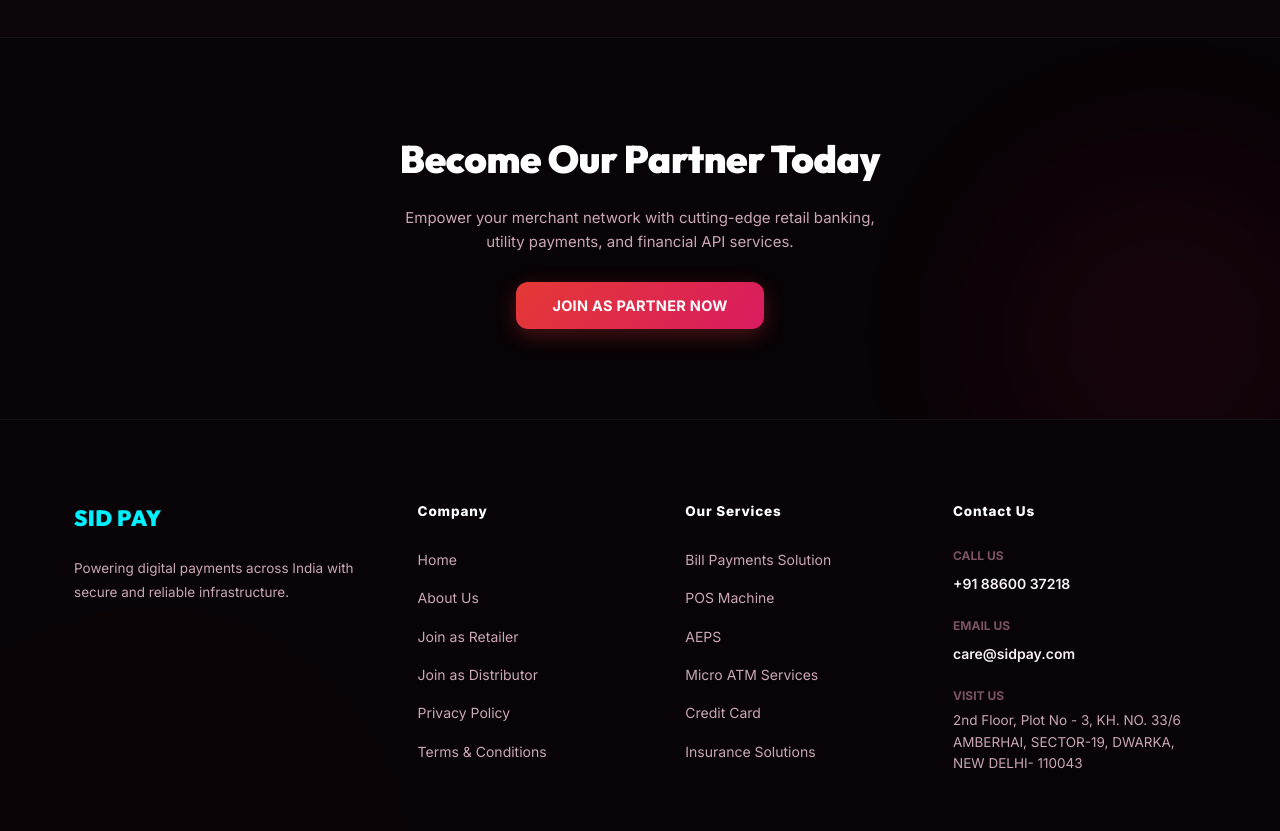
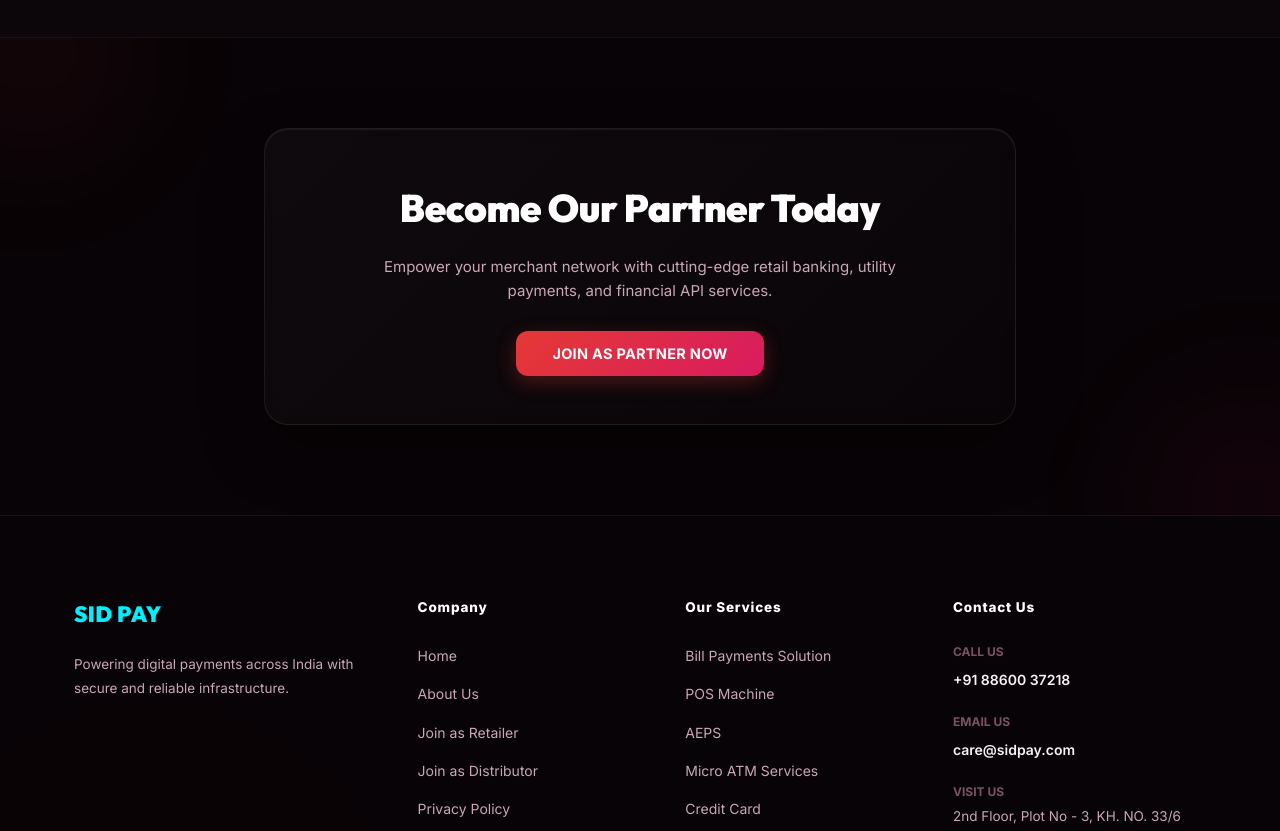
Before and after one commit to abhishekparekar/abheepay, a React (Vite) app: page /partners in a window 1280 px wide. Shown: the part 1740-2571 px from the top of the page. Built offline with nearby package versions, Linux system fonts and the light colour scheme; no server answers; the database is empty.

Commit message:
Implement dark glassmorphic CTA card block with neon glowing backdrops for Section 4 inside Partners.jsx

```diff
--- a/src/pages/Partners/Partners.jsx
+++ b/src/pages/Partners/Partners.jsx
@@ -426,9 +426,38 @@ const Partners = () => {
         position: "relative",
         overflow: "hidden"
       }}>
-        <div className="orb orb-magenta" style={{ width: 400, height: 400, bottom: "-100px", right: "-100px", opacity: 0.07 }} />
+        {/* Neon glowing backdrops */}
+        <div style={{
+          position: "absolute",
+          top: "-30%",
+          left: "-10%",
+          width: 320,
+          height: 320,
+          background: "radial-gradient(circle, rgba(229,57,53,0.08) 0%, transparent 70%)",
+          pointerEvents: "none",
+          filter: "blur(50px)"
+        }} />
+        <div style={{
+          position: "absolute",
+          bottom: "-30%",
+          right: "-10%",
+          width: 320,
+          height: 320,
+          background: "radial-gradient(circle, rgba(216,27,96,0.08) 0%, transparent 70%)",
+          pointerEvents: "none",
+          filter: "blur(50px)"
+        }} />
 
-        <div className="container" style={{ position: "relative", zIndex: 1, maxWidth: 700 }}>
+        <div className="container" style={{ position: "relative", zIndex: 1, maxWidth: 800 }}>
+          <div style={{
+            background: "linear-gradient(135deg, rgba(255, 255, 255, 0.03) 0%, rgba(255, 255, 255, 0.01) 100%)",
+            border: "1px solid rgba(255, 255, 255, 0.08)",
+            borderRadius: 24,
+            padding: "48px 32px",
+            boxShadow: "0 24px 60px rgba(0,0,0,0.35), inset 0 1px 0 rgba(255,255,255,0.06)",
+            backdropFilter: "blur(10px)",
+            textAlign: "center"
+          }} className="cta-glass-card">
             <h2 style={{
               fontFamily: "'Outfit',sans-serif",
               fontWeight: 900,
@@ -440,16 +469,16 @@ const Partners = () => {
             }}>
               Become Our Partner Today
             </h2>
-          <p style={{ color: "#c9a8b4", maxWidth: 500, margin: "0 auto 28px", fontSize: 15, lineHeight: 1.6 }}>
+            <p style={{ color: "#c9a8b4", maxWidth: 520, margin: "0 auto 28px", fontSize: 15, lineHeight: 1.6 }}>
               Empower your merchant network with cutting-edge retail banking, utility payments, and financial API services.
             </p>
 
-          <Link to={isAuthenticated ? "/admin" : "/register"}>
+            <Link to={isAuthenticated ? "/admin" : "/register"} style={{ textDecoration: "none" }}>
               <button style={{
                 display: "inline-flex",
                 alignItems: "center",
                 gap: 8,
-              padding: "15px 36px",
+                padding: "14px 36px",
                 background: "linear-gradient(135deg, #e53935 0%, #d81b60 100%)",
                 color: "#fff",
                 fontFamily: "'Inter', sans-serif",
@@ -468,6 +497,7 @@ const Partners = () => {
                 JOIN AS PARTNER NOW
               </button>
             </Link>
+          </div>
         </div>
       </section>
 
@@ -497,6 +527,9 @@ const Partners = () => {
           .partner-services-grid {
             grid-template-columns: 1fr !important;
           }
+          .cta-glass-card {
+            padding: 32px 20px !important;
+          }
         }
       `}</style>
     </>
```
Lines whose indentation alone changed are shown as unchanged.
